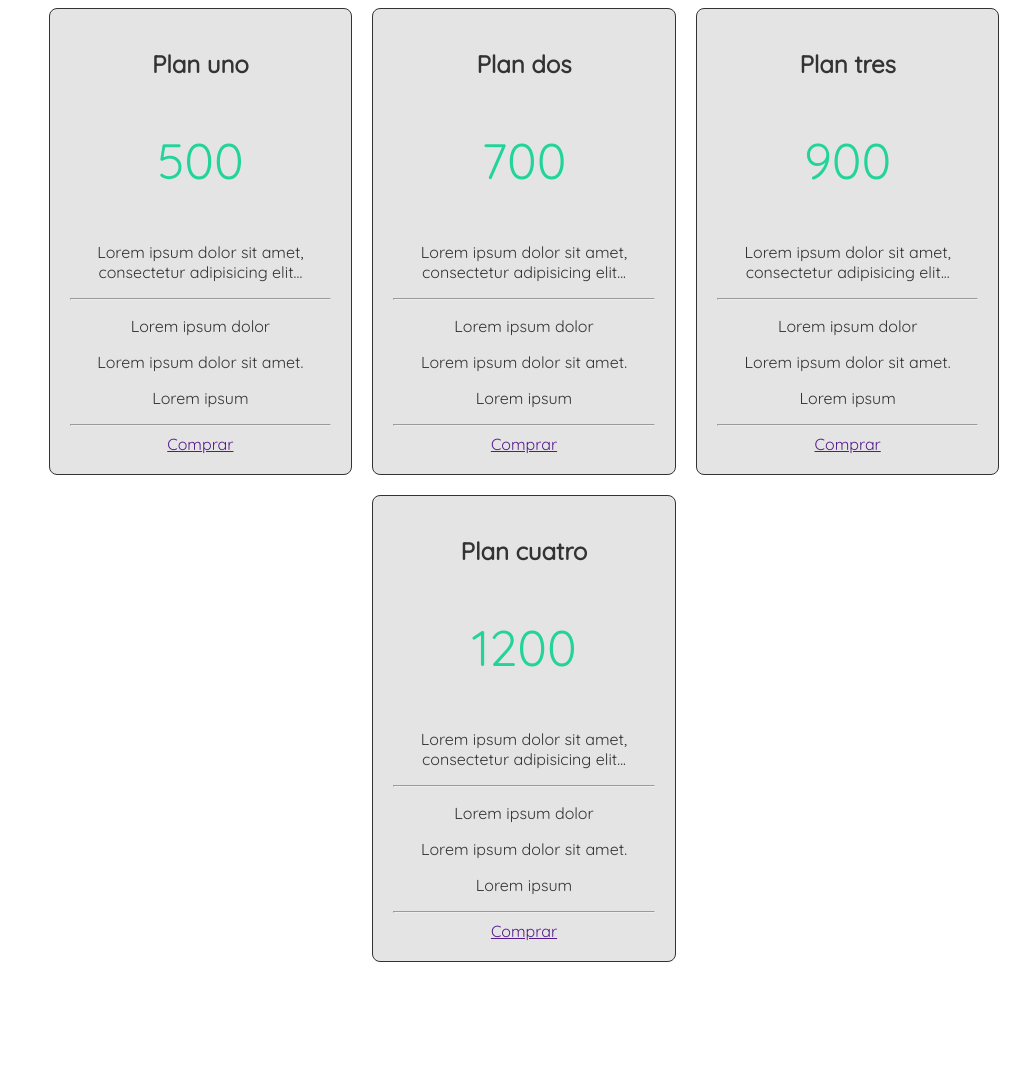
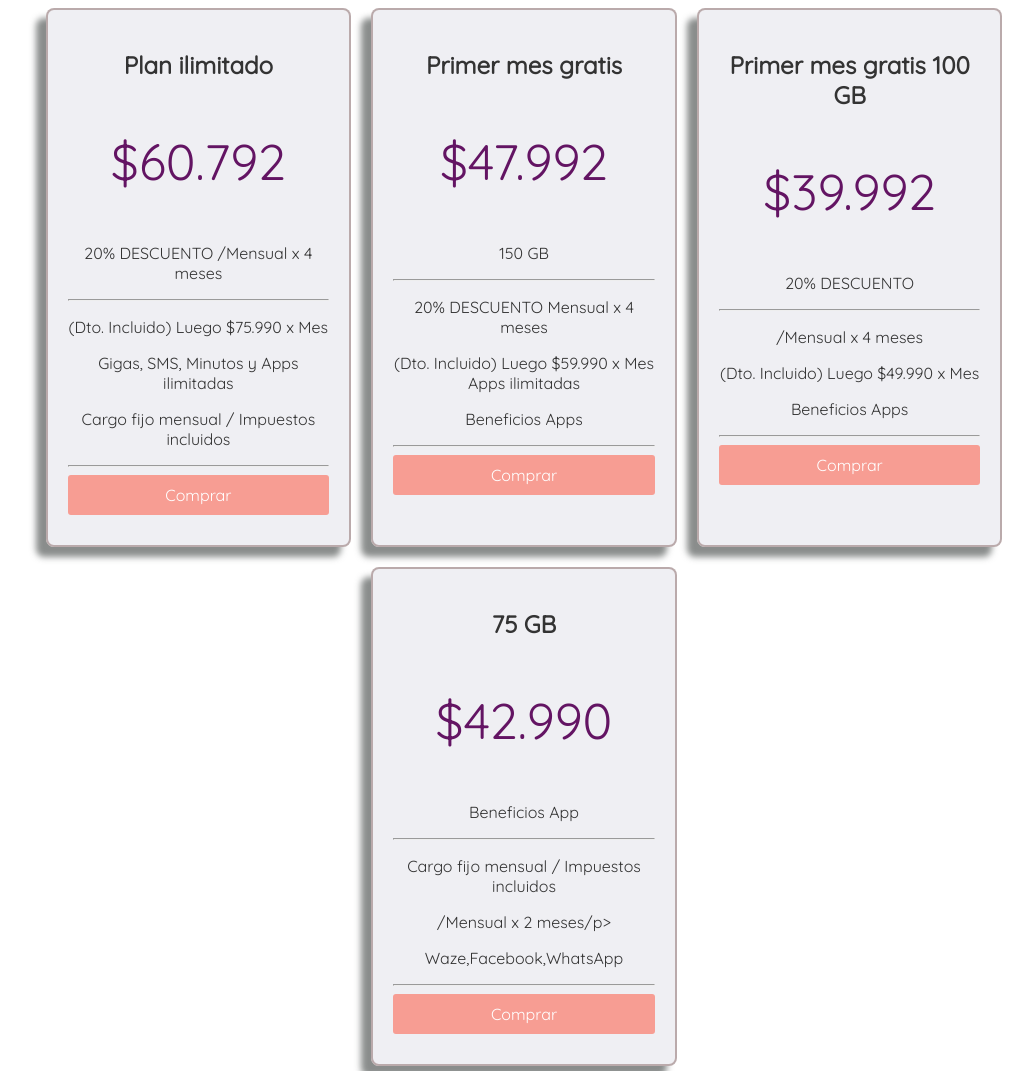
Before and after one commit to Mavergara85/Practica, a plain HTML site: page tabla-precios.html in a window 1280 px wide. Shown: the top 1071 px of the page, without its empty margins (116-1149 px from the left). Before the commit the page ends 970 px from the top, so only its background shows below. Drawn offline with Linux system fonts and the light colour scheme.

Commit message:
Actaulizaciòn de practica

```diff
--- a/tabla-precios.css
+++ b/tabla-precios.css
@@ -24,19 +24,36 @@ p {
 }
 
 .columna {
-    background: rgb(228, 228, 228);
+    background: rgba(213, 213, 223, 0.39);
     color: #333;
-    border: 1px solid #333;
+    border: 2px solid #9174748e;
     padding: 20px;
     border-radius: 8px;
     width: 23%; /* Ajusta el ancho para que entren 4 en una fila */
     min-width: 200px; /* Evita que sean demasiado pequeñas */
+    box-shadow: -10px 10px 6px  rgba(70, 75, 73, 0.63);
 }
 
 .precio {
     font-size: 50px;
-    color: rgb(34, 212, 153);
+    color: rgb(99, 20, 99);
 }
+
+.btn-precio{
+    background: rgba(250, 128, 114, 0.74);
+    display: block;
+    padding: 10px;
+    color: #fff;
+    text-decoration: none;
+    border-radius: 3px;
+    margin-bottom: 10px;
+}
+
+.btn-precio:hover{
+    background: rgba(54, 55, 112, 0.39);
+}
+
+
 
 /* Responsive */
 @media (max-width: 900px) {
--- a/tabla-precios.html
+++ b/tabla-precios.html
@@ -12,49 +12,50 @@
 <body>
     <section class="container flex text-center">
         <div class="columna">
-            <h2>Plan uno</h2>
-            <p class="precio">500</p>
-            <p>Lorem ipsum dolor sit amet, consectetur adipisicing elit...</p>
+            <h2>Plan ilimitado</h2>
+            <p class="precio">$60.792</p>
+            <p>20% DESCUENTO /Mensual x 4 meses</p>
             <hr>
-            <p>Lorem ipsum dolor</p>
-            <p>Lorem ipsum dolor sit amet.</p>
-            <p>Lorem ipsum</p>
+            <p>(Dto. Incluido) Luego $75.990 x Mes</p>
+            <p>Gigas, SMS, Minutos y Apps ilimitadas</p>
+            <p>Cargo fijo mensual / Impuestos incluidos</p>
             <hr>
             <a href="" class="btn-precio">Comprar</a>
         </div>
 
         <div class="columna">
-            <h2>Plan dos</h2>
-            <p class="precio">700</p>
-            <p>Lorem ipsum dolor sit amet, consectetur adipisicing elit...</p>
+            <h2>Primer mes gratis</h2>
+            <p class="precio">$47.992</p>
+            <p>150 GB </p>
             <hr>
-            <p>Lorem ipsum dolor</p>
-            <p>Lorem ipsum dolor sit amet.</p>
-            <p>Lorem ipsum</p>
+            <p>20% DESCUENTO Mensual x 4 meses</p>
+            <p>(Dto. Incluido) Luego $59.990 x Mes
+                Apps ilimitadas</p>
+            <p>Beneficios Apps</p>
             <hr>
             <a href="" class="btn-precio">Comprar</a>
         </div>
 
         <div class="columna">
-            <h2>Plan tres</h2>
-            <p class="precio">900</p>
-            <p>Lorem ipsum dolor sit amet, consectetur adipisicing elit...</p>
+            <h2>Primer mes gratis 100 GB</h2>
+            <p class="precio">$39.992</p>
+            <p>20% DESCUENTO</p>
             <hr>
-            <p>Lorem ipsum dolor</p>
-            <p>Lorem ipsum dolor sit amet.</p>
-            <p>Lorem ipsum</p>
+            <p>/Mensual x 4 meses</p>
+            <p>(Dto. Incluido) Luego $49.990 x Mes</p>
+            <p>Beneficios Apps</p>
             <hr>
             <a href="" class="btn-precio">Comprar</a>
         </div>
 
         <div class="columna">
-            <h2>Plan cuatro</h2>
-            <p class="precio">1200</p>
-            <p>Lorem ipsum dolor sit amet, consectetur adipisicing elit...</p>
+            <h2>75 GB</h2>
+            <p class="precio">$42.990</p>
+            <p>Beneficios App</p>
             <hr>
-            <p>Lorem ipsum dolor</p>
-            <p>Lorem ipsum dolor sit amet.</p>
-            <p>Lorem ipsum</p>
+            <p>Cargo fijo mensual / Impuestos incluidos</p>
+            <p>/Mensual x 2 meses/p>
+            <p>Waze,Facebook,WhatsApp</p>
             <hr>
             <a href="" class="btn-precio">Comprar</a>
         </div>
```
